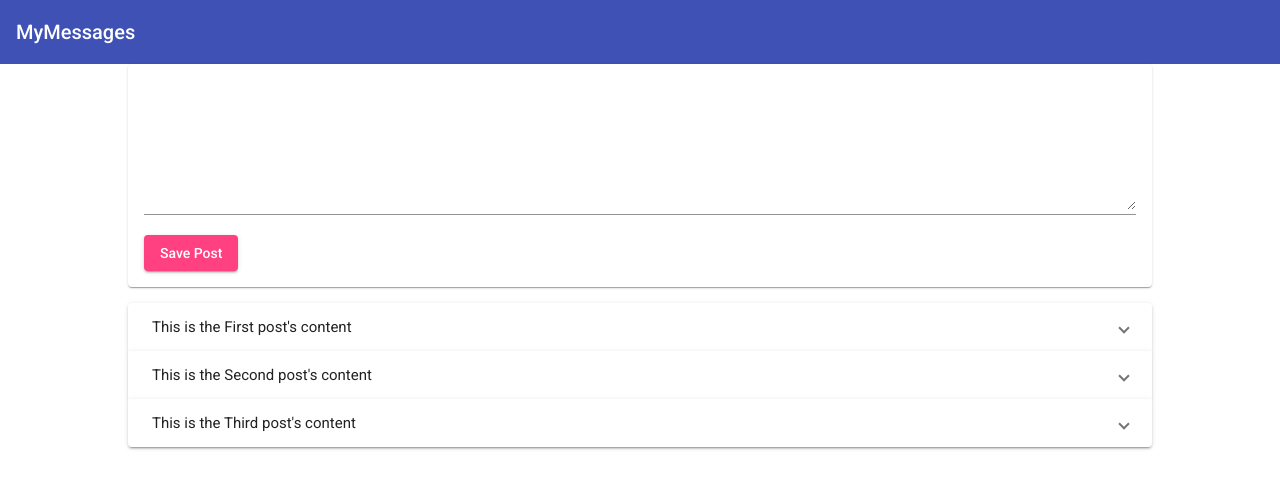
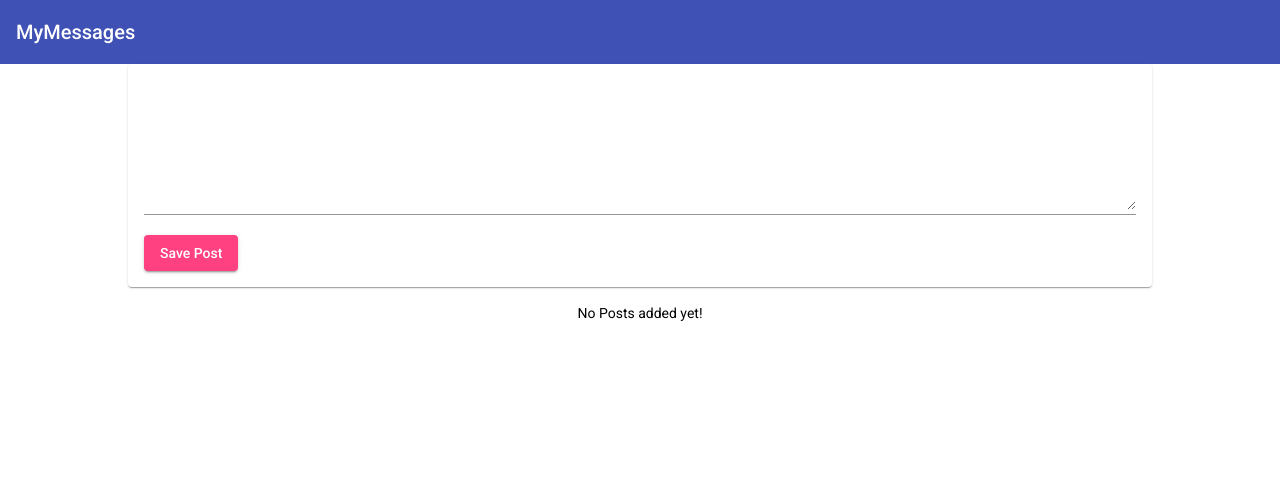
Before and after one commit to sandeepnunna90/mean-course, an Angular app: page / in a window 1280 px wide. Shown: the top 488 px of the page. Built offline with nearby package versions, Linux system fonts and the light colour scheme.

Commit message:
Add *ngIf sturctural Directive:
- Conditional render the accordian
- If there are no posts display that on the UI
- Use material style mat-body-1 for styling the font
- Add info-text class to center align the text

```diff
--- a/src/app/posts/post-list/post-list.component.css
+++ b/src/app/posts/post-list/post-list.component.css
@@ -3,3 +3,7 @@
   display: block;
   margin-top: 1rem;
 }
+
+.info-text {
+  text-align: center;
+}
--- a/src/app/posts/post-list/post-list.component.html
+++ b/src/app/posts/post-list/post-list.component.html
@@ -1,4 +1,4 @@
-<mat-accordion multi="true">
+<mat-accordion multi="true" *ngIf="posts.length > 0">
   <mat-expansion-panel *ngFor="let post of posts">
     {{ post.title }}
     <mat-expansion-panel-header>
@@ -6,3 +6,4 @@
     </mat-expansion-panel-header>
   </mat-expansion-panel>
 </mat-accordion>
+<p class="info-text mat-body-1" *ngIf="posts.length <= 0">No Posts added yet!</p>
--- a/src/app/posts/post-list/post-list.component.ts
+++ b/src/app/posts/post-list/post-list.component.ts
@@ -7,8 +7,8 @@
 })
 export class PostListComponent {
   posts = [
-    { title: 'First Post', content: 'This is the First post\'s content' },
-    { title: 'Second Post', content: 'This is the Second post\'s content' },
-    { title: 'Third Post', content: 'This is the Third post\'s content' }
+    // { title: 'First Post', content: 'This is the First post\'s content' },
+    // { title: 'Second Post', content: 'This is the Second post\'s content' },
+    // { title: 'Third Post', content: 'This is the Third post\'s content' }
   ];
 }
```
